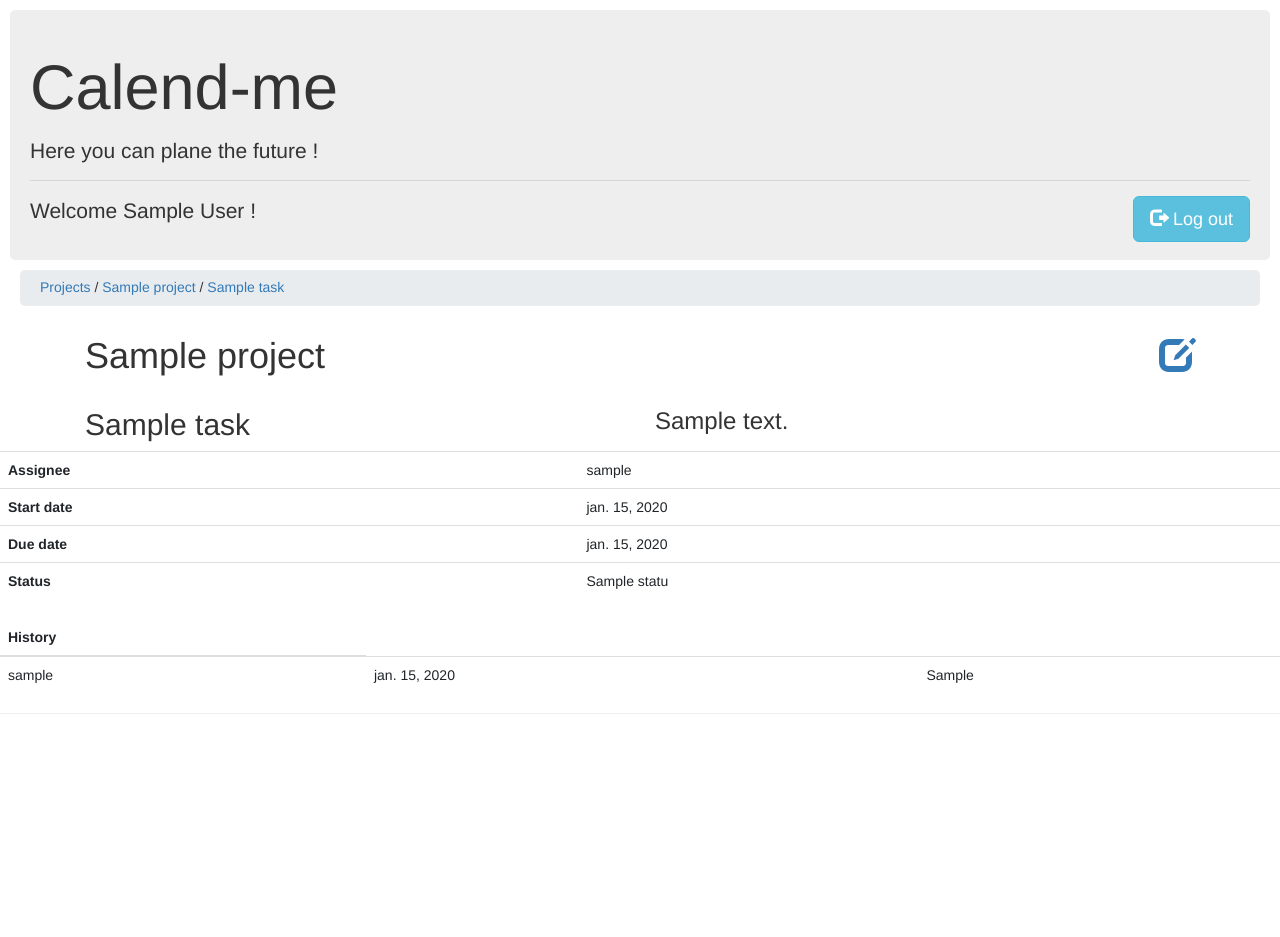
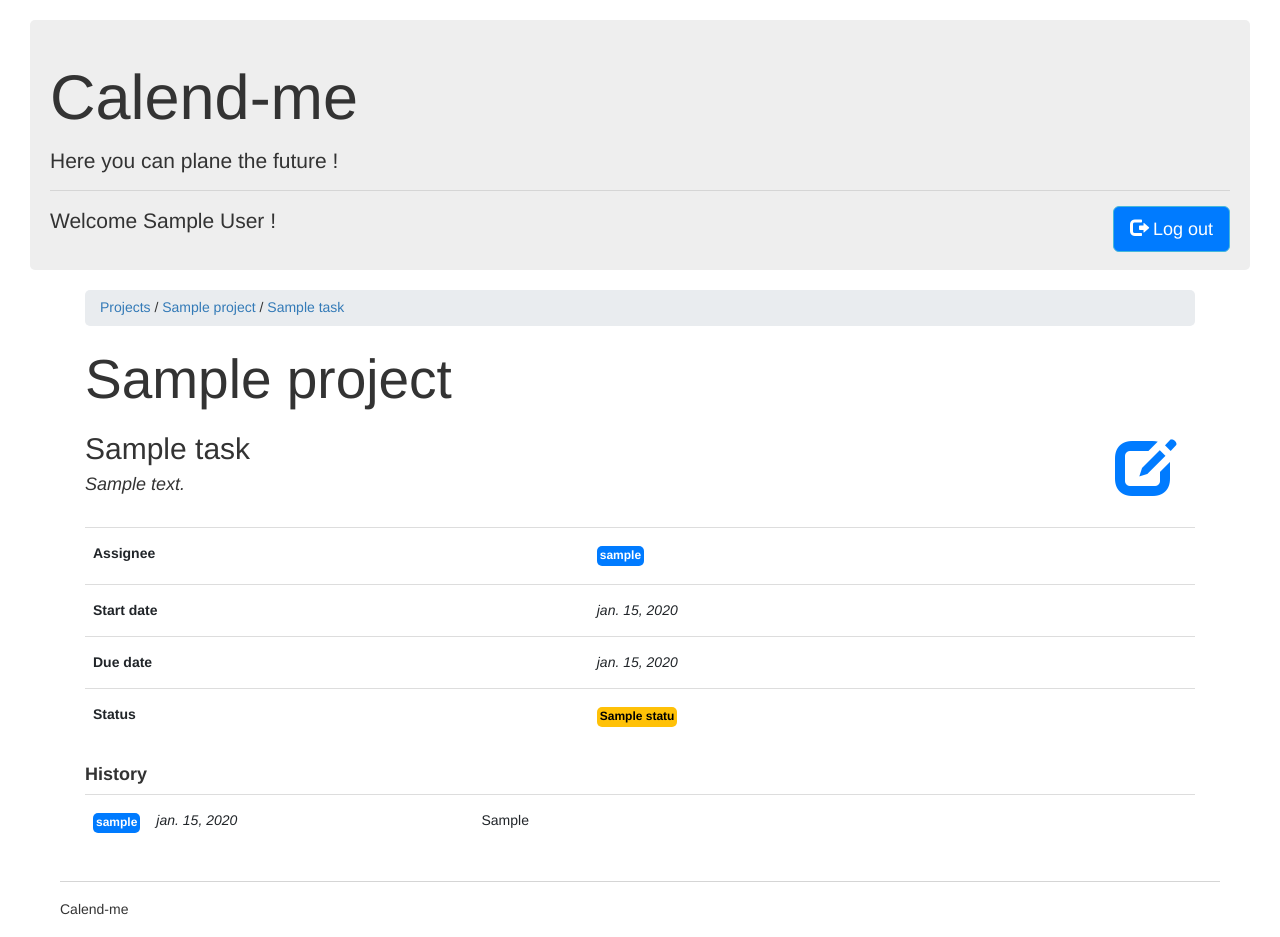
Before and after one commit to Emilie-Thome/Projet_Application_Web, a Django app: page /taskmanager/task/1 in a window 1280 px wide. Before the commit the page ends 714 px from the top, so only its background shows below. Run offline with Django 3.2, Linux system fonts and the light colour scheme; a user stored in the database is signed in; tables that the repository leaves empty hold one stand-in row (values such as "Sample post"); some libraries are stand-ins or nearby versions.

Commit message:
-mise à jour template

```diff
--- a/projet_application_web/taskmanager/models.py
+++ b/projet_application_web/taskmanager/models.py
@@ -38,4 +38,4 @@ class Journal(models.Model):
     task = models.ForeignKey('Task', on_delete=models.CASCADE)
 
     def __str__(self):
-        return self.name
+        return self.entry
--- a/projet_application_web/taskmanager/templates/taskmanager/task.html
+++ b/projet_application_web/taskmanager/templates/taskmanager/task.html
@@ -2,63 +2,56 @@
 
 
 {% block path %}
+<h5 class="path">
   <a href="/taskmanager/projects">Projects</a>
   /
   <a href="/taskmanager/project/{{ task.project.id }}">{{ task.project.name }}</a>
   /
   <a href="#">{{ task.name }}</a>
+</h5>
 {% endblock %}
 
 {% block content %}
-<div class="container">
-  <div class="row">
-    <h1 class="col">{{ task.project.name }}</h1>
-    <h1 class="col" style="text-align: right">
-      <a href="/taskmanager/edittask/{{ task.id }}" class="btn-block">
+
+<h1 class="display-2" >{{ task.project.name }}</h1>
+<button style="position: relative; float: right; border: none; background-color: white; padding: 1rem 2rem; font-size:6rem">
+  <a href="/taskmanager/edittask/{{ task.id }}" class="btn-block" style="color: #007bff;">
     <span class="glyphicon glyphicon-edit"></span>
   </a>
-    </h1>
-  </div>
-  <div class="row">
-    <h2 class="col">{{ task.name }}</h2>
-    <h3 class="col">{{ task.description }}</h3>
-  </div>
-</div>
+</button>
+<h2 class="display-5">{{ task.name }}</h2>
+<h4 class="display-6" style="font-style: italic">{{ task.description }}</h4>
+
 
 <table class="table">
   <tbody>
     <tr>
-      <th scope="col">Assignee</th>
-      <td>{{ task.assignee }}</td>
+      <th scope="col"><h5 class="th">Assignee</h5></th>
+      <td><h6 class="assignee">{{ task.assignee }}</h6></td>
     </tr>
     <tr>
-      <th scope="col">Start date</th>
-      <td>{{ task.start_date }}</td>
+      <th scope="col"><h5 class="th">Start date</h5></th>
+      <td><h5 class="date">{{ task.start_date }}</h5></td>
     </tr>
     <tr>
-      <th scope="col">Due date</th>
-        <td>{{ task.due_date }}</td>
+      <th scope="col"><h5 class="th">Due date</h5></th>
+        <td><h5 class="date">{{ task.due_date }}</h5></td>
     </tr>
     <tr>
-      <th scope="col">Status</th>
-      <td>{{ task.status }}</td>
+      <th scope="col"><h5 class="th">Status</h5></th>
+      <td><h6 class="status">{{ task.status }}</h6></td>
     </tr>
   </tbody>
 </table>
 
-
+<h4 class="display-6" style="font-weight: bold">History</h4>
 <table class="table">
-  <thead>
-    <tr>
-      <th scope="col">History</th>
-    </tr>
-  </thead>
   <tbody>
     {% for journal in journals %}
     <tr>
-      <td>{{ journal.author }}</td>
-      <td>{{ journal.date }}</td>
-      <td>{{ journal.entry }}</td>
+      <td style="white-space: nowrap; width: 1%;"><h6 class="assignee">{{ journal.author }}</h6></td>
+      <td><h5 class="date">{{ journal.date }}</h5></td>
+      <td style="width: 65%;"><h5 class="journal-entry">{{ journal.entry }}</h5></td>
     </tr>
   {% endfor %}
   </tbody>
--- a/projet_application_web/templates/base.html
+++ b/projet_application_web/templates/base.html
@@ -15,20 +15,47 @@
   <script src="https://maxcdn.bootstrapcdn.com/bootstrap/4.4.1/js/bootstrap.min.js"></script>
   <style>
     .jumbotron {padding:2rem 2rem;
-      margin:1rem;
+      margin-right:3rem;
+      margin-left:3rem;
+      margin-top:2rem;
+      margin-bottom:2rem;
       border-radius:0.5rem;}
 
-    .path {padding:1rem 2rem;
-      margin-left:2rem;
-      margin-right:2rem;
+    h5.path {padding:1rem 1.5rem;
+      margin:0rem;
       background-color:#e9ecef;
       border-radius:0.5rem;}
+
+    .project {padding:0.3rem 0.3rem;}
+    .th {font-weight: bold;
+      margin: fill;}
+    .assignee {background-color:#007bff;
+      margin: fill;
+      display: inline-flex;
+      font-weight: bold;
+      color: white;
+      padding:0.3rem 0.3rem;
+      border-radius:0.5rem;}
+    .date {font-style:italic;
+      margin: fill;}
+    .status {background-color:#ffc107;
+      margin: fill;
+      display: inline-flex;
+      font-weight: bold;
+      color: black;
+      padding:0.3rem 0.3rem;
+      border-radius:0.5rem;}
+    .journal-entry{
+      margin: fill;}
+
+    footer.my-footer {padding:1rem 2rem;
+      margin-left:4rem;
+      margin-right:4rem;}
+    hr.my-footer {margin-top: 0rem;
+      border-top-color:#d5d5d5;}
+
   </style>
-
 </head>
-
-
-
 
 
 <body>
@@ -53,7 +80,7 @@
        Welcome {{ user.username }} !
        {% endif %}
        <span>
-         <a href="/accounts/logout/" class="btn btn-info btn-lg" style="float: right" role="button">
+         <a href="/accounts/logout/" class="btn btn-info btn-lg" style="float: right; background-color:#007bff" role="button">
            <span class="glyphicon glyphicon-log-out"></span> Log out
          </a>
        </span>
@@ -63,20 +90,20 @@
 </header>
 
 <!-- Path -->
-<h5 class="path" id="path">
-  {% block path %}{% endblock %}
-</h5>
-
+<div class="container">
+    {% block path %}{% endblock %}
+</div>
 
 <!-- Page Content -->
-<section id="content">
+<div class="container">
   {% block content %}{% endblock %}
-</section>
+</div>
 
 <!-- Footer -->
-<footer>
+<footer class="my-footer">
   {% block footer %}
-  <hr class="my-4">
+  <hr class="my-footer">
+  <h5>Calend-me</h5>
   {% endblock %}
 </footer>
 
```
Also changed, not shown: projet_application_web/taskmanager/templates/taskmanager/project.html (+23 -16 lines), projet_application_web/taskmanager/templates/taskmanager/projects.html (+18 -7 lines). Lines whose indentation alone changed are shown as unchanged.
